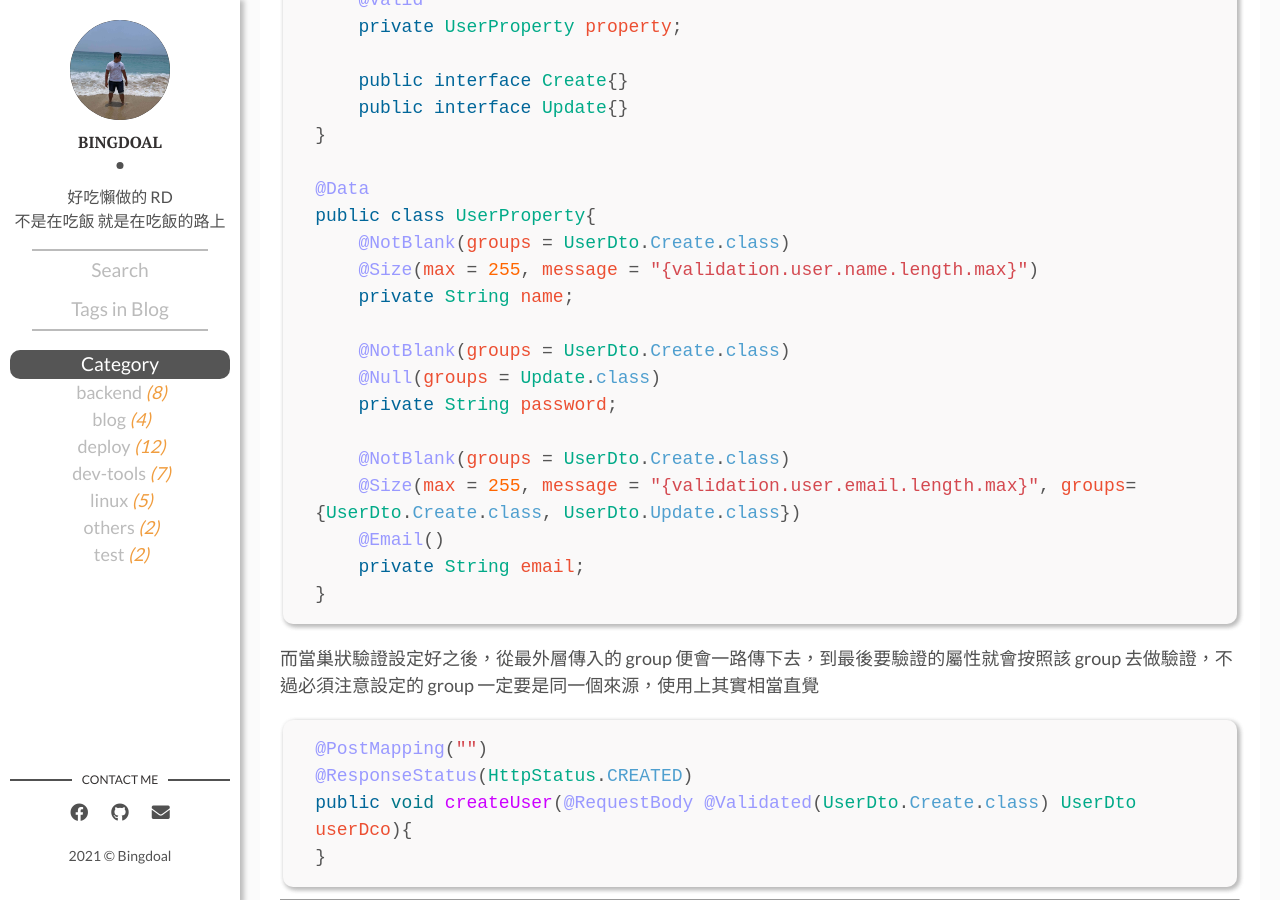
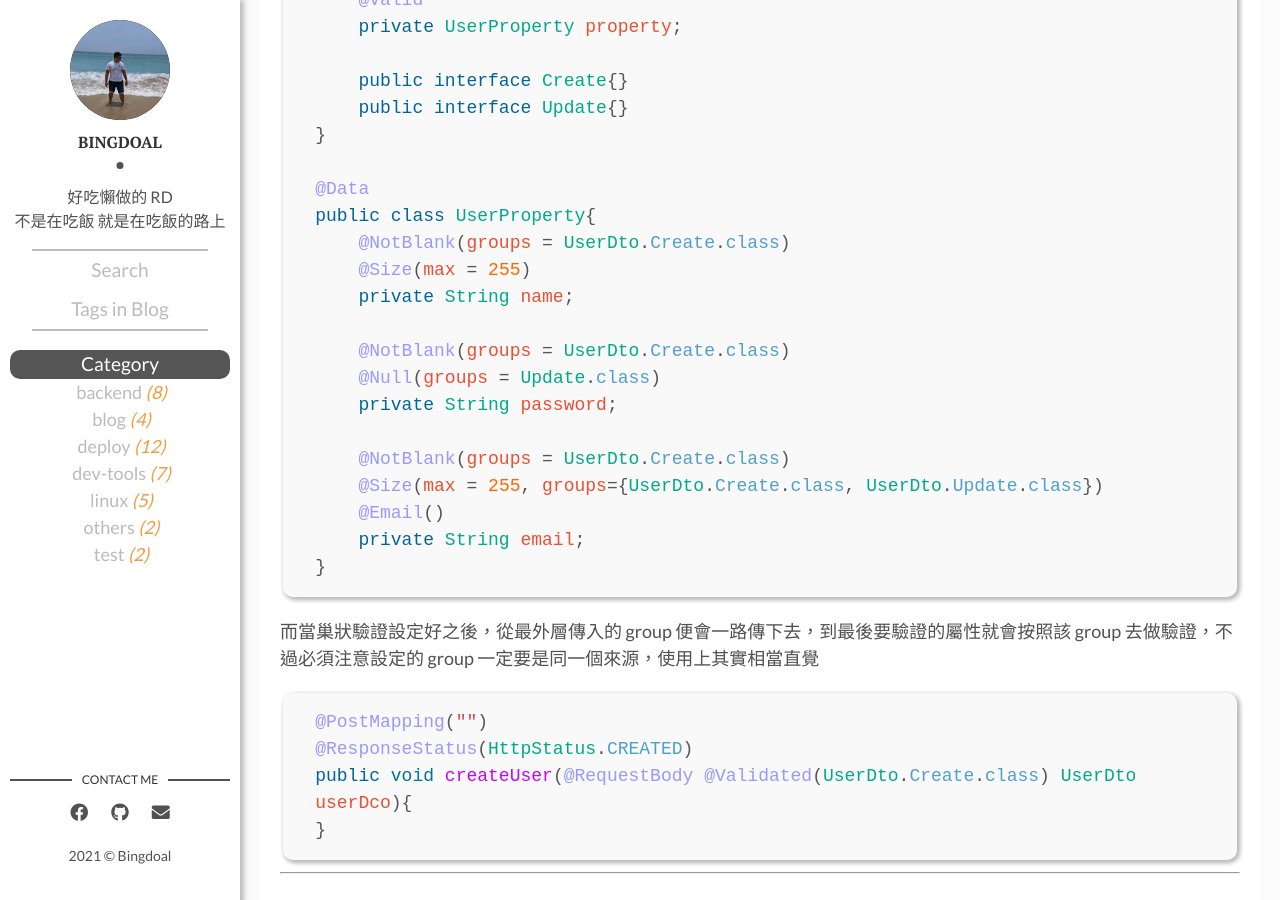
Before and after one commit to Bingdoal/bingdoal.github.io, a Jekyll site: the page built from _posts/2021/2021-10-21-spring-boot-validation-group-use-different-rule.md, in a window 1280 px wide and 900 px high, scrolled down 2240 px. Built offline with Jekyll 4.4.1, drawn with Linux system fonts in a browser that asks for light colours; comment, search, counter and statistics services are not loaded.

Commit message:
remove message

```diff
--- a/_posts/2021/2021-10-21-spring-boot-validation-group-use-different-rule.md
+++ b/_posts/2021/2021-10-21-spring-boot-validation-group-use-different-rule.md
@@ -66,7 +66,7 @@
 @Data
 public class UserProperty{
     @NotBlank(groups = UserDto.Create.class)
-    @Size(max = 255, message = "{validation.user.name.length.max}")
+    @Size(max = 255)
     private String name;
 
     @NotBlank(groups = UserDto.Create.class)
@@ -74,7 +74,7 @@
     private String password;
 
     @NotBlank(groups = UserDto.Create.class)
-    @Size(max = 255, message = "{validation.user.email.length.max}", groups={UserDto.Create.class, UserDto.Update.class})
+    @Size(max = 255, groups={UserDto.Create.class, UserDto.Update.class})
     @Email()
     private String email;
 }
```
